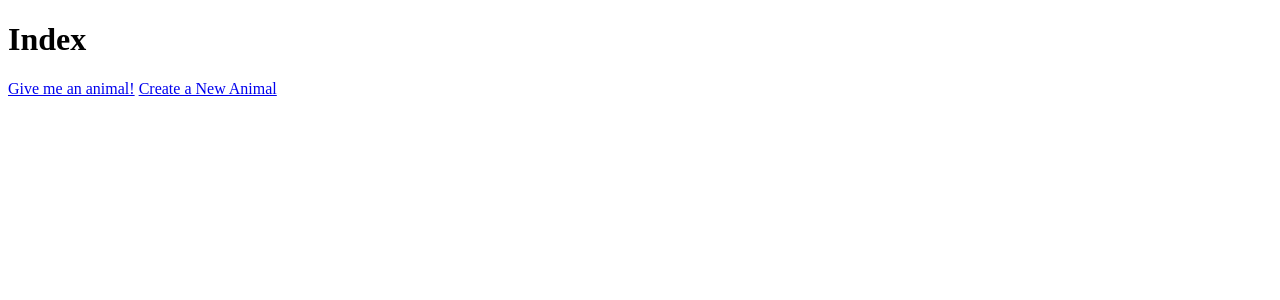
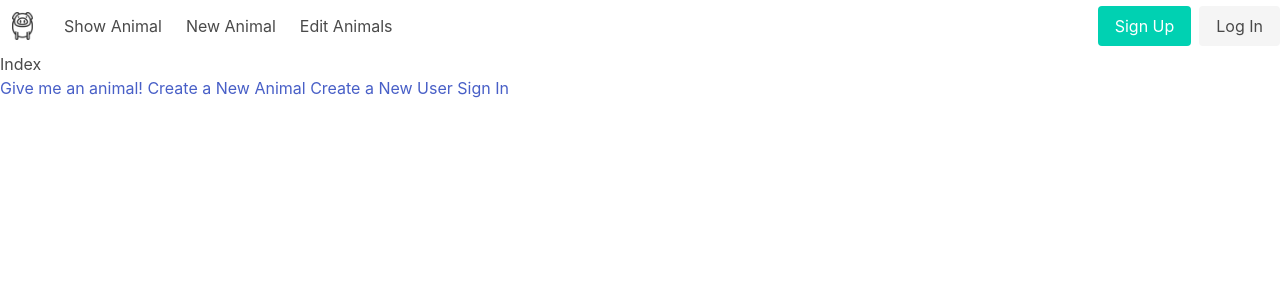
Before and after one commit to kdeigs/cute-animals-project, a Node server app: page /animals in a window 1280 px wide. Shown: the top 300 px of the page. Run offline with Node 20, Linux system fonts and the light colour scheme; data that the repository does not hold is empty; some libraries are stand-ins or nearby versions.

Commit message:
Added randomized show route and header partial

```diff
--- a/controllers/animals_controller.js
+++ b/controllers/animals_controller.js
@@ -13,6 +13,35 @@ animals.get('/', (req, res) => {
     });
 });
 
+animals.get('/seed', (req, res) => {
+    Animal.create([
+        {
+            name: 'Bob',
+            fluff: 4,
+            size: 5,
+            img: 'https://i1.wp.com/www.dailycal.org/assets/uploads/2019/10/animals_wikimedia_cc-900x580.jpg',
+            type: 'dog',
+            credit: 'test'
+        },
+        {
+            name: 'Bruh',
+            fluff: 4,
+            size: 5,
+            img: 'https://static.boredpanda.com/blog/wp-content/uuuploads/cute-baby-animals/cute-baby-animals-2.jpg',
+            type: 'dog',
+            credit: 'test'
+        },
+        {
+            name: 'Another One',
+            fluff: 4,
+            size: 5,
+            img: 'https://i.pinimg.com/originals/a6/94/c2/a694c2f6dac7497974c391c7ecb0e337.jpg',
+            type: 'dog',
+            credit: 'test'
+        }
+    ]);
+    res.redirect('/animals');
+});
 //New
 animals.get('/new', (req, res) => {
     res.render('animals/new.ejs', {
@@ -54,13 +83,22 @@ animals.delete('/:id', (req, res) => {
         res.redirect('/animals');
     });
 });
+//randomShow
+animals.get('/randomAnimal', (req, res) => {
+    Animal.find({}, 'id', (err, item) => {
+        err ? console.log(err) : console.log(item);
+        let randomItem = item[Math.floor(Math.random()*item.length)];
+        res.redirect(`/animals/${randomItem.id}`);
+    });
+});
 
 //Show
 animals.get('/:id', (req, res) => {
     Animal.findById(req.params.id, (err, item) => {
         err ? console.log(err) : console.log(item);
         res.render('animals/show.ejs', {
-            animal: item
+            animal: item,
+            pageTitle: 'Show'
         });
     });
 });
--- /dev/null
+++ b/public/css/main.css
@@ -0,0 +1 @@
+@import "https://cdn.jsdelivr.net/npm/bulma@0.9.1/css/bulma.min.css";
--- a/server.js
+++ b/server.js
@@ -14,6 +14,7 @@ const DBNAME = process.env.MONGODB_URI || 'mongodb://localhost:27017/'+ `cute-an
 // MIDDLEWARE
 app.use(methodOverride('_method'));
 app.use(express.json());
+app.use(express.static('public'));
 app.use(express.urlencoded({ extended: true }));
 
 // DATABASE
--- a/views/animals/index.ejs
+++ b/views/animals/index.ejs
@@ -2,8 +2,11 @@
 <html lang="en">
     <%- include('../partials/head.ejs') %>
 <body>
+    <%- include('../partials/header.ejs') %>
     <h1>Index</h1>
-    <a href='/animals/show'>Give me an animal!</a>
+    <a href='/animals/randomAnimal'>Give me an animal!</a>
     <a href='/animals/new'>Create a New Animal</a>
+    <a href='/users/new'>Create a New User</a>
+    <a href='/users/signIn'>Sign In</a>
 </body>
 </html>
--- a/views/animals/show.ejs
+++ b/views/animals/show.ejs
@@ -1,7 +1,9 @@
 <!DOCTYPE html>
 <html lang="en">
-<%- include('../partials/head.ejs') %>
+    <%- include('../partials/head.ejs') %>
 <body>
     <h1>Show</h1>
+    <h1><%= animal %></h1>
+    <img src = '<%= animal.img %>'>
 </body>
 </html>
--- a/views/partials/head.ejs
+++ b/views/partials/head.ejs
@@ -1,5 +1,6 @@
 <head>
     <meta charset="UTF-8">
     <meta name="viewport" content="width=device-width, initial-scale=1.0">
+    <link rel='stylesheet' href='/css/main.css'>
     <title>Animals || <%= pageTitle %></title>
 </head>
--- /dev/null
+++ b/views/partials/header.ejs
@@ -0,0 +1,33 @@
+<header>
+    <nav class='navbar' role='navigation' aria-label='main navigation'>
+        <div class='navbar-brand'>
+            <a class='navbar-item' href='/animals'>
+                <img src='img/4506284481591055823-128.png'>
+            </a>
+        </div>
+
+        <div class='navbar-menu'>
+            <div class='navbar-start'>
+                <a class='navbar-item'>
+                    Show Animal
+                </a>
+                <a class='navbar-item'>
+                    New Animal
+                </a>
+                <a class='navbar-item'>
+                    Edit Animals
+                </a>
+            </div>
+            <div class='navbar-end'>
+                <div class='buttons'>
+                    <a class='button is-primary'>
+                        Sign Up
+                    </a>
+                    <a class='button is-light'>
+                        Log In
+                    </a>
+                </div>
+            </div>
+        </div>
+    </nav>
+</header>
```
Also changed, not shown: public/img/4506284481591055823-128.png (added).
